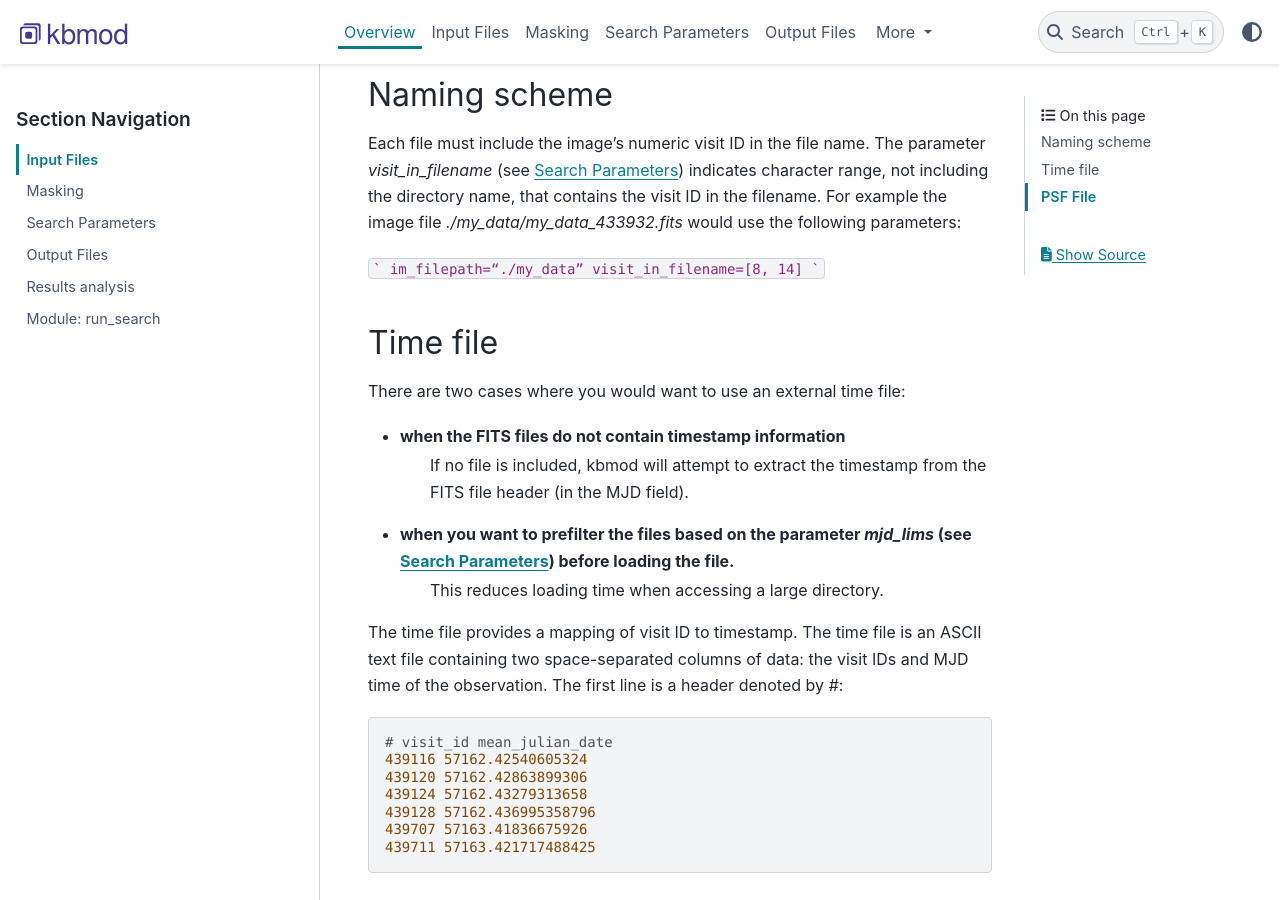
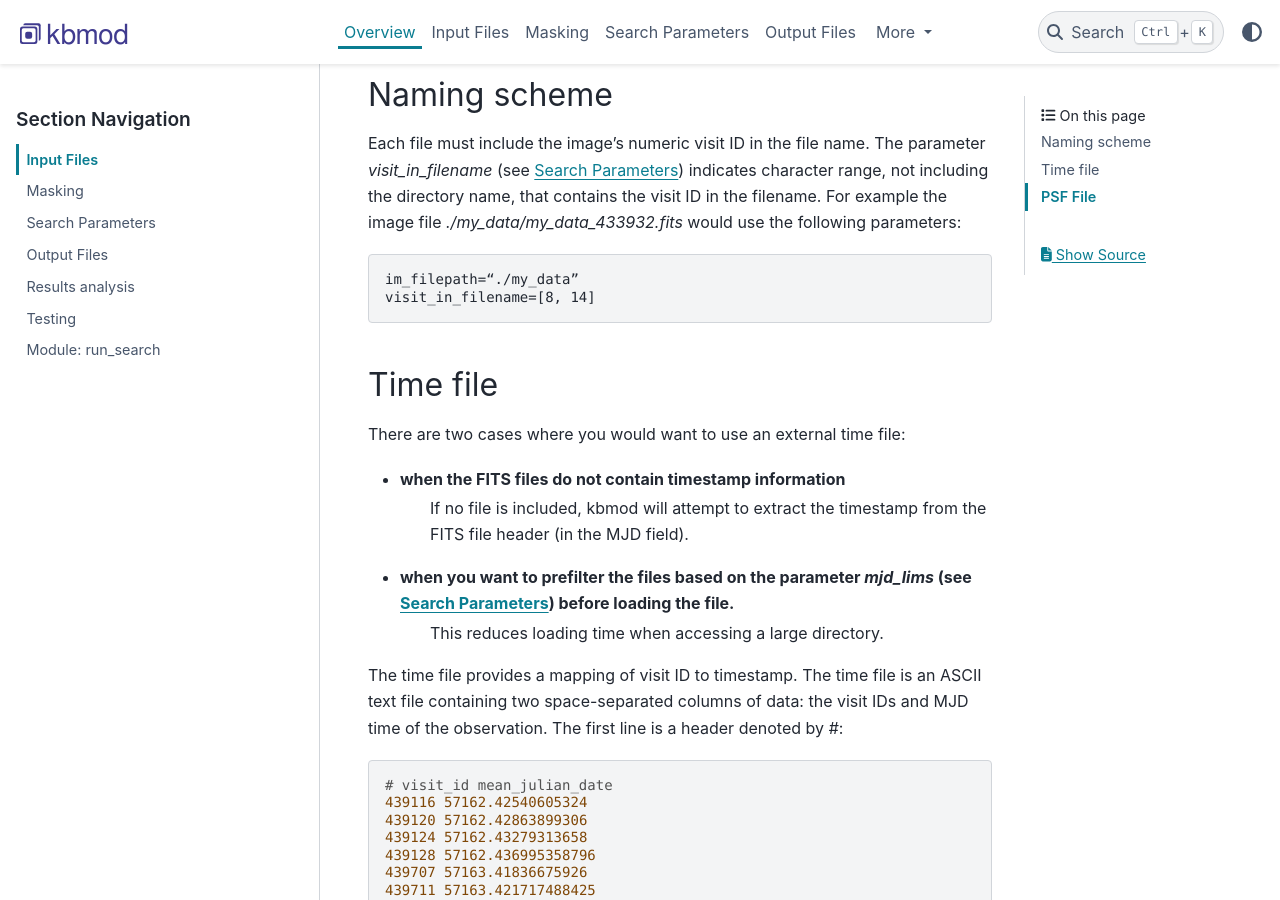
Before and after one commit to dirac-institute/kbmod, a Sphinx documentation site: the page built from docs/source/overview/input_files.rst, in a window 1280 px wide and 900 px high, scrolled down 607 px. Built offline with Sphinx 7.4.7 and the PyData theme 0.15.4, drawn with Linux system fonts in a browser that asks for light colours; pages that are not in the unit, such as notebooks, are missing from menus.

Commit message:
Add in a page about testing and running the tests

````diff
--- a/docs/source/index.rst
+++ b/docs/source/index.rst
@@ -24,6 +24,7 @@
    overview/search_params
    overview/output_files
    overview/results_filtering
+   overview/testing
 
 .. This then should be whatever else we want it to and does not need to be a dry list of all automodule commands
 
--- a/docs/source/overview/input_files.rst
+++ b/docs/source/overview/input_files.rst
@@ -14,12 +14,10 @@
 Naming scheme
 -------------
 
-Each file must include the image’s numeric visit ID in the file name. The parameter `visit_in_filename` (see :ref:`Search Parameters`) indicates character range, not including the directory name, that contains the visit ID in the filename. For example the image file `./my_data/my_data_433932.fits` would use the following parameters:
+Each file must include the image’s numeric visit ID in the file name. The parameter `visit_in_filename` (see :ref:`Search Parameters`) indicates character range, not including the directory name, that contains the visit ID in the filename. For example the image file `./my_data/my_data_433932.fits` would use the following parameters::
 
-```
-im_filepath=“./my_data”
-visit_in_filename=[8, 14]
-```
+    im_filepath=“./my_data”
+    visit_in_filename=[8, 14]
 
 Time file
 ---------
--- a/docs/source/overview/overview.rst
+++ b/docs/source/overview/overview.rst
@@ -9,7 +9,7 @@
    search_params
    output_files
    results_filtering
-
+   testing
 
 
 
````
Also changed, not shown: docs/source/overview/testing.rst (added, +51 -0 lines).
